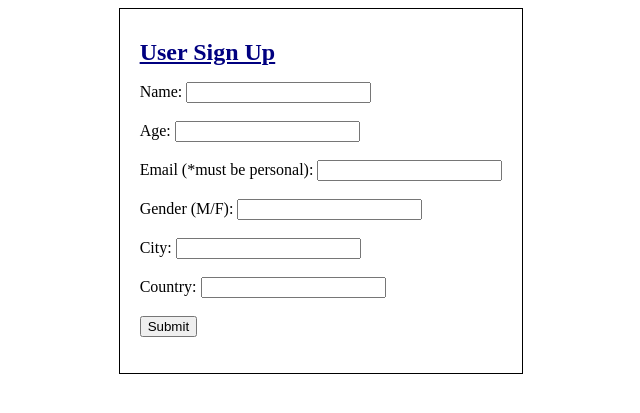
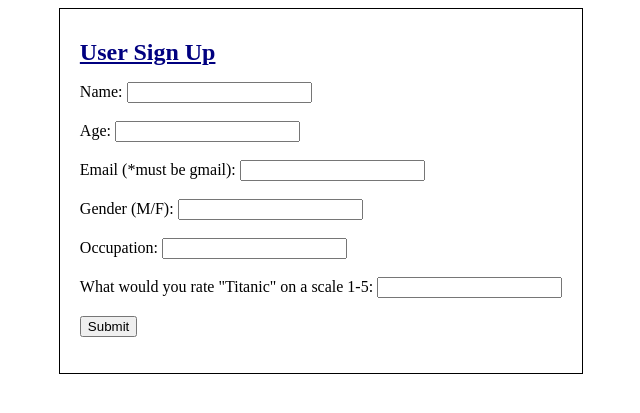
Before and after one commit to debangi0428/movie-analysis, a Flask app: page / in a window 1280 px wide. Shown: the top 413 px of the page, without its empty margins (319-959 px from the left). Run offline with Flask 3, Linux system fonts and the light colour scheme; parts of the project's set-up code (start-up, migrations or seed data) failed here and were passed over.

Commit message:
updated 06/20

```diff
--- a/Templates/form.html
+++ b/Templates/form.html
@@ -27,14 +27,14 @@
         <input type="text" name="name" id="name" required /><br /><br />
         <label for="age">Age:</label>
         <input type="text" name="age" id="age" required /><br /><br />
-        <label for="email">Email (*must be personal):</label>
+        <label for="email">Email (*must be gmail):</label>
         <input type="text" name="email" id="email" required /><br /><br />
         <label for="gender">Gender (M/F):</label>
         <input type="text" name="gender" id="gender" required /><br /><br />
-        <label for="city">City:</label>
-        <input type="text" name="city" id="city" /><br /><br />
-        <label for="country">Country:</label>
-        <input type="text" name="country" id="country" /><br /><br />
+        <label for="occupation">Occupation:</label>
+        <input type="text" name="occupation" id="occupation" /><br /><br />
+        <label for="rating">What would you rate "Titanic" on a scale 1-5:</label>
+        <input type="text" name="rating" id="rating" /><br /><br />
         <input type="submit" value="Submit" />
       </form>
     </div>
```
